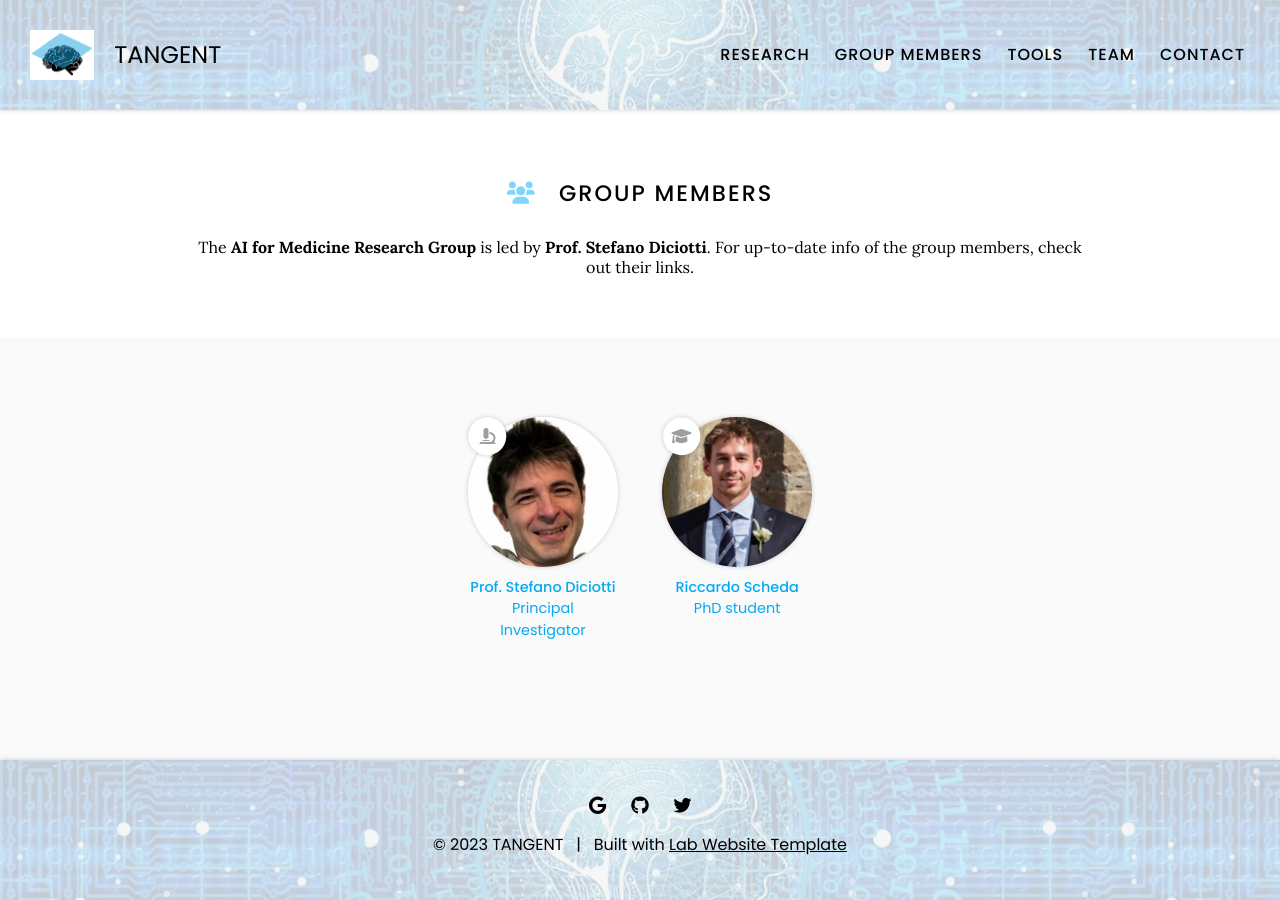
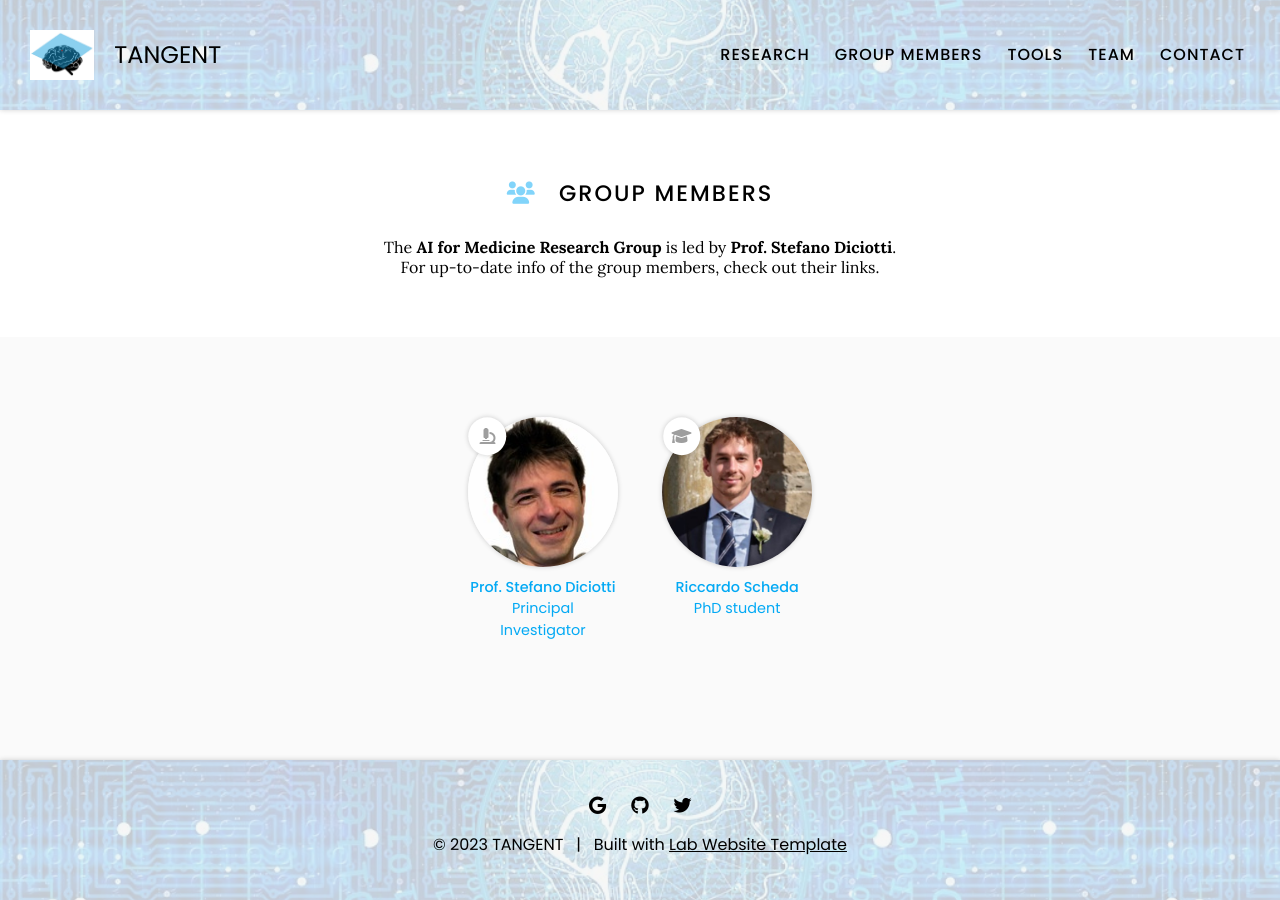
Before and after one commit to riccardoscheda/riccardoscheda.github.io, a Jekyll site: the page built from our_team/index.md, in a window 1280 px wide. Built offline with Jekyll 4.4.1, drawn with Linux system fonts in a browser that asks for light colours.

```diff
--- a/our_team/index.md
+++ b/our_team/index.md
@@ -13,7 +13,7 @@ footer-dark: false
 # <i class="fas fa-users"></i>Group Members
 
 
-<center>The <b>AI for Medicine Research Group</b> is led by <b>Prof. Stefano Diciotti</b>.
+<center>The <b>AI for Medicine Research Group</b> is led by <b>Prof. Stefano Diciotti</b>.<br>
 For up-to-date info of the group members, check out their links.</center>
 
 {% include section.html %}
```
